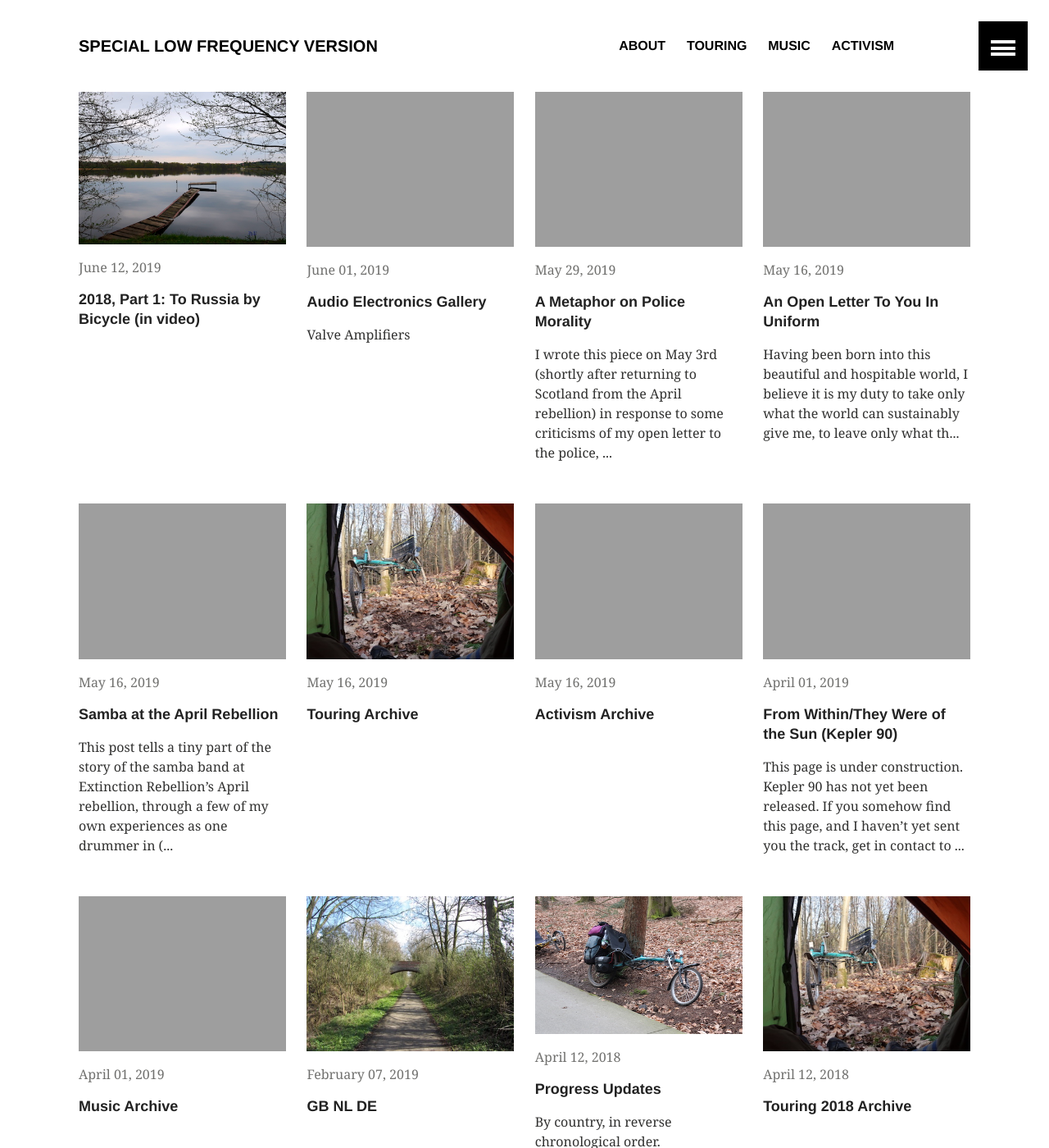
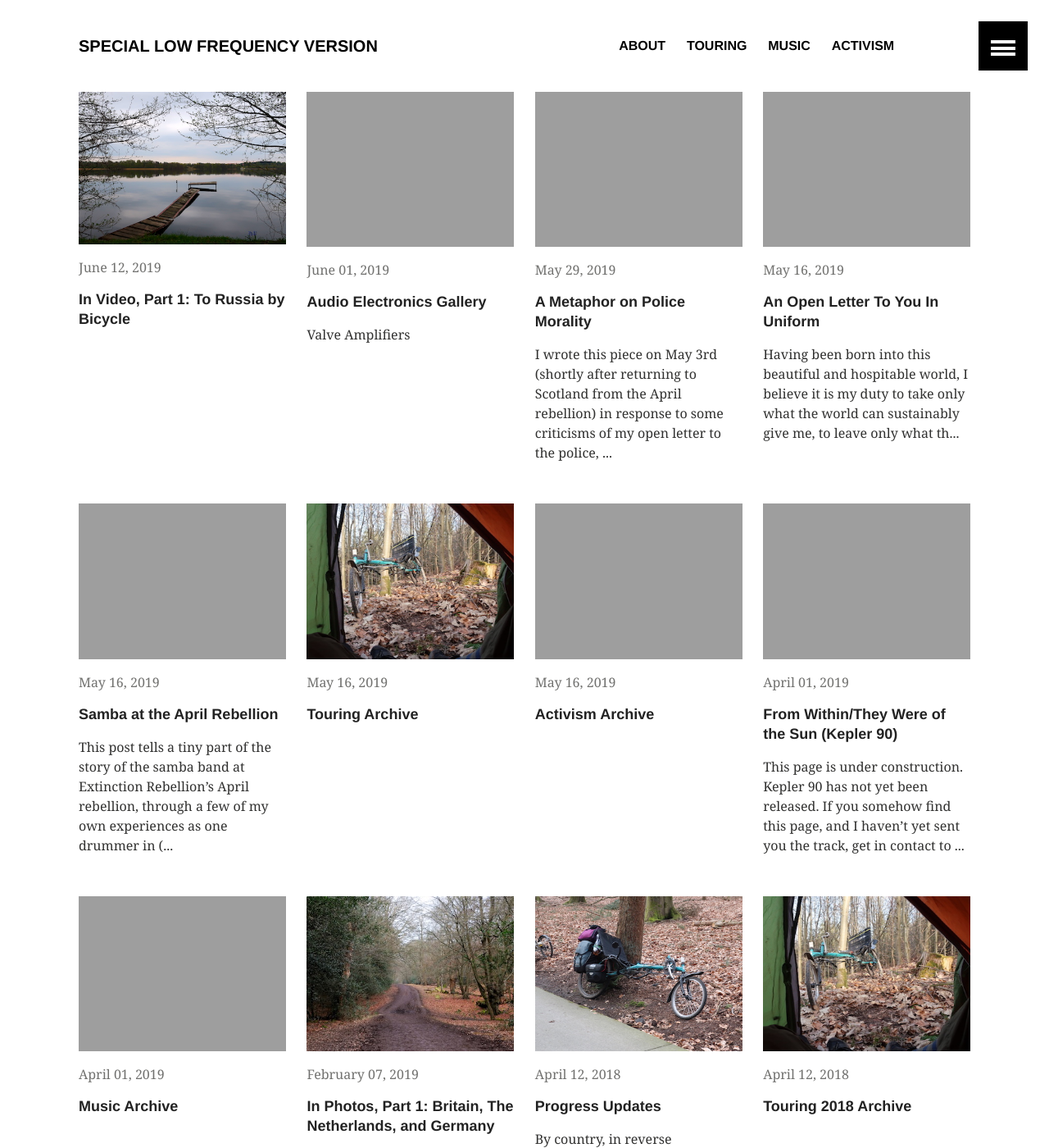
Before and after one commit to ArthurStart/git-blog, a Jekyll site: the page built from index.md, in a window 1280 px wide and 1400 px high. Shown: the whole window at 82% size. Built offline with Jekyll 4.4.1, drawn with Linux system fonts in a browser that asks for light colours; some of the changed text lies outside the part shown.

Commit message:
Updated some teaser pics and titles

```diff
--- a/_posts/touring/2019-02-07-GB-NL_DE.md
+++ b/_posts/touring/2019-02-07-In-Photos-Part-1-GB-NL_DE.md
@@ -1,13 +1,15 @@
 ---
 layout: article
-title:  "GB NL DE"
+title:  "In Photos, Part 1: Britain, The Netherlands, and Germany"
 date:   2019-02-07 17:26:25 +0000
 categories: touring_2018
 comments: True
 image:
-  teaser: teaser_IMG_7918.JPG
+  teaser: 2018/IMG_1049-01_teaser.jpeg
   feature: 2018/post1/IMG_2368-01.jpeg
 ---
+
+Words will follow when I get around to it, perhaps.
 
 ![](/images/2018/post1/IMG_0987-01-02.jpeg)
 
--- a/_posts/touring/2019-06-12-2018-Part-1-To-Russia-In-Video.md
+++ b/_posts/touring/2019-06-12-In-Video-Part-1-To-Russia.md
@@ -1,6 +1,6 @@
 ---
 layout: article
-title:  "2018, Part 1: To Russia by Bicycle (in video)"
+title:  "In Video, Part 1: To Russia by Bicycle"
 date:   2019-06-12 11:26:25 +0000
 categories: touring_2018
 comments: True
```
Also changed, not shown: images/2018/IMG_1049-01_teaser.jpeg (added), images/2018/IMG_1459_teaser.JPG.
